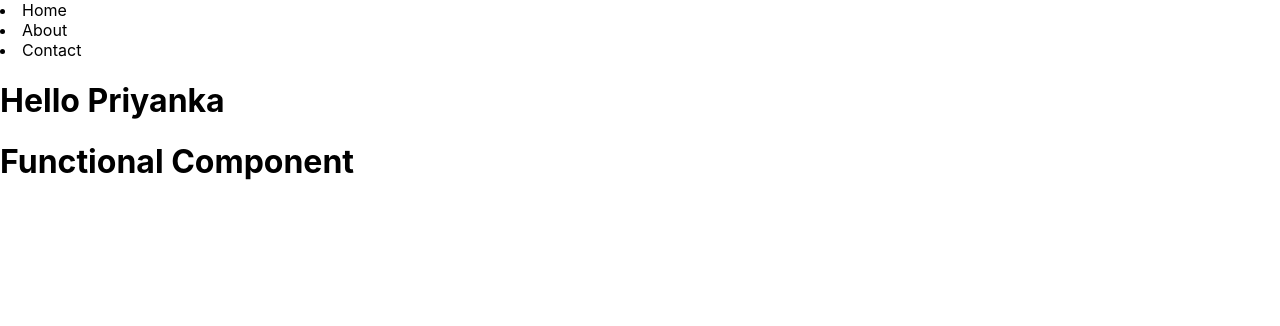
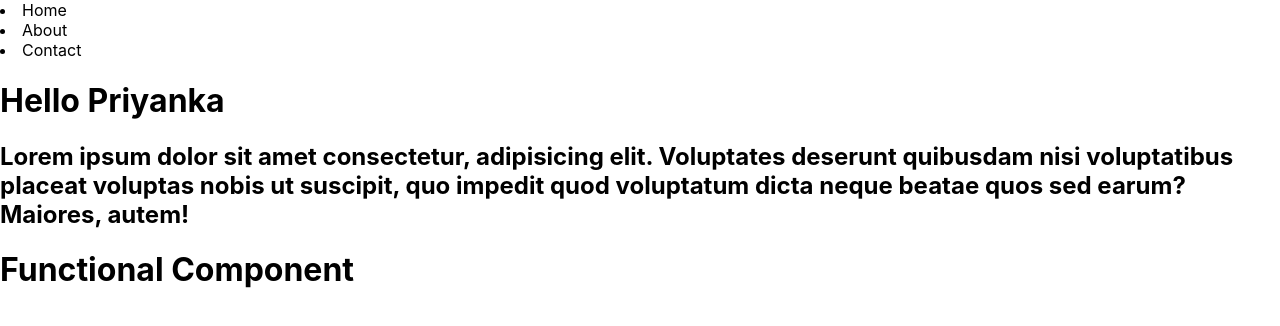
Before and after one commit to pvenkateshks/ReactRepo, a React (Create React App) app in the folder hello-world/: page / in a window 1280 px wide. Shown: the top 326 px of the page. Built offline with nearby package versions, Linux system fonts and the light colour scheme.

Commit message:
added lorem

```diff
--- a/hello-world/src/App.js
+++ b/hello-world/src/App.js
@@ -13,7 +13,9 @@ let name = "Priyanka";
         </nav>
         <div className="container">
           <h1>Hello {name}</h1>
+          <h2>Lorem ipsum dolor sit amet consectetur, adipisicing elit. Voluptates deserunt quibusdam nisi voluptatibus placeat voluptas nobis ut suscipit, quo impedit quod voluptatum dicta neque beatae quos sed earum? Maiores, autem!</h2>
         </div>
+
         </>
   );
 }
```
